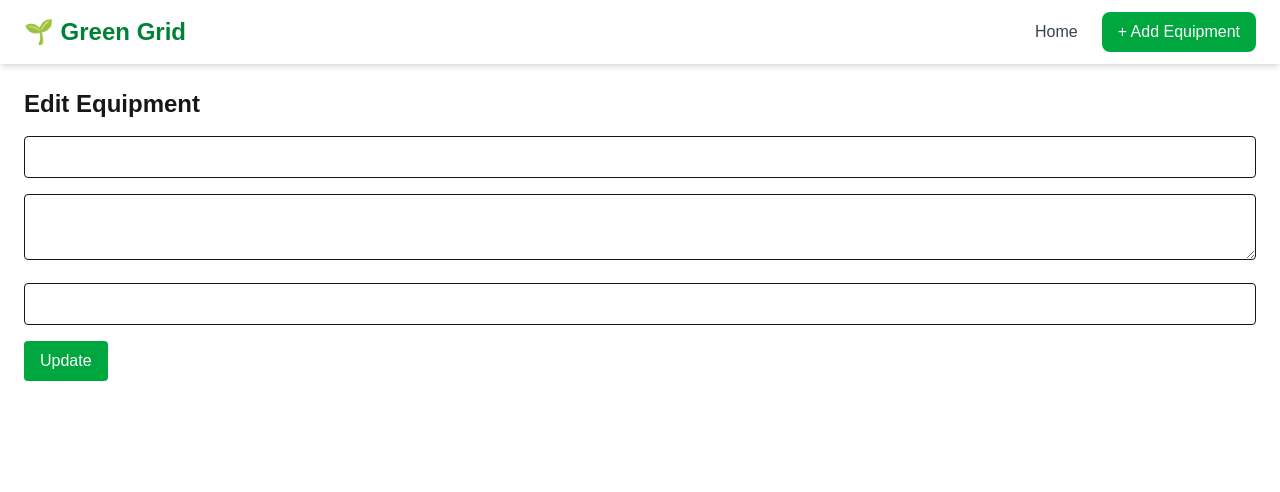
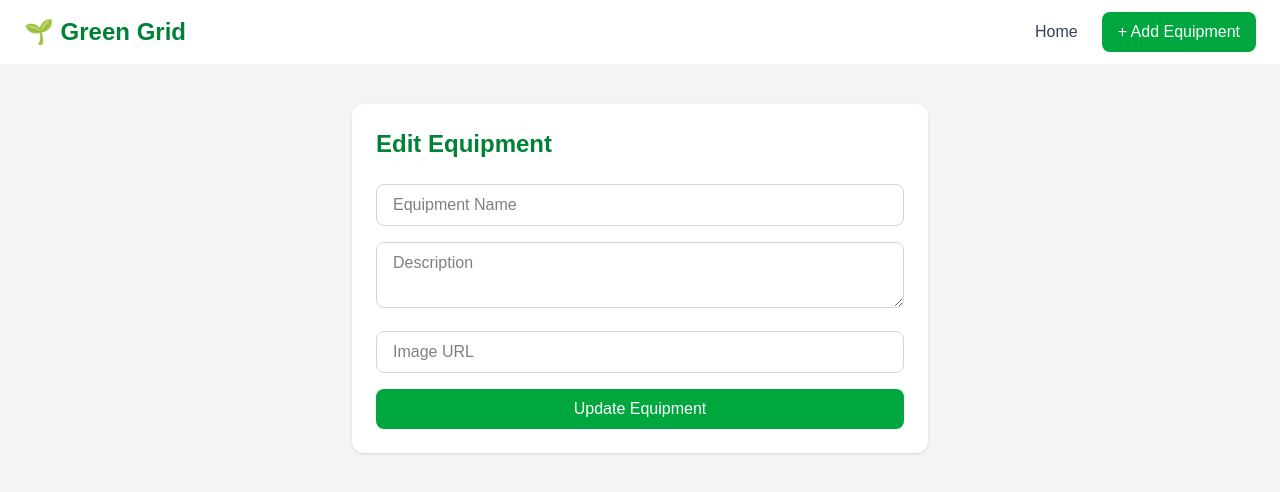
Before and after one commit to vishu2724/GreenGrid, a Next.js app: page /edit/1 in a window 1280 px wide. Shown: the top 492 px of the page. Built offline with nearby package versions, Linux system fonts and the light colour scheme; no server answers; the database is empty.

Commit message:
change in ui

```diff
--- a/app/add/page.js
+++ b/app/add/page.js
@@ -27,39 +27,54 @@ export default function AddEquipment() {
   }
 
   return (
-    <div className="min-h-screen p-6">
-      <h1 className="text-2xl font-bold mb-4">Add Equipment</h1>
+    <div className="min-h-screen bg-gray-100 flex justify-center items-start py-10">
+
+      <div className="bg-white w-full max-w-xl p-6 rounded-xl shadow">
+
+        <h1 className="text-2xl font-bold text-green-700 mb-6">
+          Add Equipment
+        </h1>
 
         <form onSubmit={handleSubmit} className="space-y-4">
+
+          {/* Name */}
           <input
             type="text"
-          placeholder="Name"
-          className="w-full border p-2 rounded"
+            placeholder="Equipment Name"
+            className="w-full px-4 py-2 border text-black border-gray-300 rounded-lg focus:outline-none focus:ring-2 focus:ring-green-500"
             value={name}
             onChange={(e) => setName(e.target.value)}
             required
           />
 
+          {/* Description */}
           <textarea
             placeholder="Description"
-          className="w-full border p-2 rounded"
+            className="w-full px-4 py-2 border text-black border-gray-300 rounded-lg focus:outline-none focus:ring-2 focus:ring-green-500"
             value={description}
             onChange={(e) => setDescription(e.target.value)}
             required
           />
 
+          {/* Image */}
           <input
             type="text"
             placeholder="Image URL"
-          className="w-full border p-2 rounded"
+            className="w-full px-4 py-2 border text-black border-gray-300 rounded-lg focus:outline-none focus:ring-2 focus:ring-green-500"
             value={image}
             onChange={(e) => setImage(e.target.value)}
           />
 
-        <button className="bg-green-600 text-white px-4 py-2 rounded">
+          {/* Button */}
+          <button
+            className="w-full bg-green-600 text-white py-2 rounded-lg hover:bg-green-700 transition"
+          >
             Add Equipment
           </button>
+
         </form>
+      </div>
+
     </div>
   );
 }
--- a/app/edit/[id]/page.js
+++ b/app/edit/[id]/page.js
@@ -49,32 +49,50 @@ export default function EditPage({ params }) {
   }
 
   return (
-    <div className="min-h-screen p-6">
-      <h1 className="text-2xl font-bold mb-4">Edit Equipment</h1>
+    <div className="min-h-screen bg-gray-100 flex justify-center items-start py-10">
+
+      <div className="bg-white w-full max-w-xl p-6 rounded-xl shadow">
+
+        <h1 className="text-2xl font-bold text-green-700 mb-6">
+          Edit Equipment
+        </h1>
 
         <form onSubmit={handleSubmit} className="space-y-4">
+
+          {/* Name */}
           <input
             value={name}
             onChange={(e) => setName(e.target.value)}
-          className="w-full border p-2 rounded"
+            placeholder="Equipment Name"
+            className="w-full px-4 py-2 border text-black border-gray-300 rounded-lg focus:outline-none focus:ring-2 focus:ring-green-500"
           />
 
+          {/* Description */}
           <textarea
             value={description}
             onChange={(e) => setDescription(e.target.value)}
-          className="w-full border p-2 rounded"
+            placeholder="Description"
+            className="w-full px-4 py-2 border text-black border-gray-300 rounded-lg focus:outline-none focus:ring-2 focus:ring-green-500"
           />
 
+          {/* Image */}
           <input
             value={image}
             onChange={(e) => setImage(e.target.value)}
-          className="w-full border p-2 rounded"
+            placeholder="Image URL"
+            className="w-full px-4 py-2 border text-black border-gray-300 rounded-lg focus:outline-none focus:ring-2 focus:ring-green-500"
           />
 
-        <button className="bg-green-600 text-white px-4 py-2 rounded">
-          Update
+          {/* Button */}
+          <button
+            className="w-full bg-green-600 text-white py-2 rounded-lg hover:bg-green-700 transition"
+          >
+            Update Equipment
           </button>
+
         </form>
+      </div>
+
     </div>
   );
 }
--- a/components/EquipmentCard.js
+++ b/components/EquipmentCard.js
@@ -41,21 +41,30 @@ export default function EquipmentCard({ item }) {
   }
 
   return (
-    <div className="bg-white p-5 rounded-xl shadow">
-        {item.image && (
+    <div className="bg-white rounded-xl shadow p-4 hover:shadow-lg transition duration-300">
+
+      {/* Image */}
+      <div className="w-full h-48 overflow-hidden rounded-lg mb-3">
         <img
           src={item.image}
           alt={item.name}
-  className="w-full h-40 object-contain bg-gray-100 rounded mb-3"
+          className="w-full h-full object-cover hover:scale-105 transition duration-300"
         />
-)}
-      <h2 className="text-xl font-semibold mb-2">{item.name}</h2>
+      </div>
 
+      {/* Title */}
+      <h2 className="text-lg font-semibold text-gray-800">
+        {item.name}
+      </h2>
 
-      <p className="text-gray-600 mb-3">{item.description}</p>
+      {/* Description */}
+      <p className="text-gray-600 text-sm mb-3">
+        {item.description}
+      </p>
 
+      {/* Status */}
       <span
-        className={`inline-block px-3 py-1 text-sm rounded-full ${
+        className={`inline-block px-3 py-1 text-sm rounded-full mb-2 ${
           status === "available"
             ? "bg-green-100 text-green-700"
             : "bg-red-100 text-red-700"
@@ -64,32 +73,38 @@ export default function EquipmentCard({ item }) {
         {status === "available" ? "Available" : "In Use"}
       </span>
 
+      {/* Used By */}
       {status === "in_use" && (
-        <p className="text-sm mt-2 text-gray-700">
+        <p className="text-xs text-gray-500 mb-2">
           In Use by: {usedBy}
         </p>
       )}
 
+      {/* Buttons */}
+      <div className="flex flex-wrap gap-2 mt-3">
+
         <button
           onClick={handleToggle}
-        className="mt-4 bg-green-600 text-white px-3 py-2 rounded"
+          className="flex-1 bg-green-600 text-white py-2 rounded hover:bg-green-700 transition text-sm"
         >
           {status === "available" ? "Mark as In Use" : "Mark as Available"}
         </button>
 
         <a
           href={`/edit/${item._id}`}
-  className="block mt-2 text-blue-600"
+          className="px-3 py-2 text-sm border text-black border-gray-300 rounded hover:bg-gray-100"
         >
           Edit
         </a>
 
         <button
           onClick={handleDelete}
-  className="mt-2 bg-red-600 text-white px-3 py-2 rounded"
+          className="px-3 py-2 text-sm bg-red-600 text-white rounded hover:bg-red-700"
         >
           Delete
         </button>
+
+      </div>
     </div>
   );
 }
```
Lines whose indentation alone changed are shown as unchanged.
